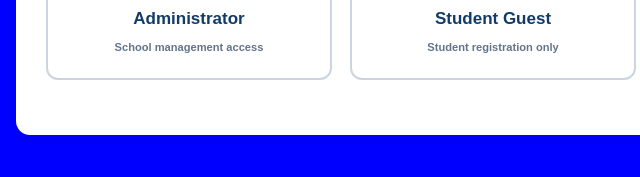
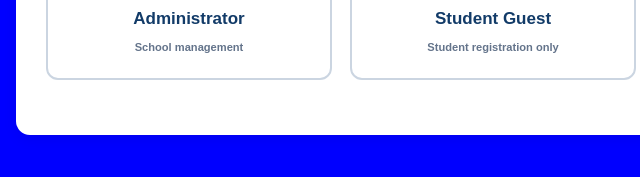
Before and after one commit to neodonath/GISAKURA-regislation, a plain HTML site: page index.html in a window 1280 px wide. Shown: the part 331-508 px from the top of the page, 299-939 px from the left. Drawn offline with Linux system fonts and the light colour scheme.

Commit message:
update html

```diff
--- a/index.html
+++ b/index.html
@@ -31,7 +31,7 @@
             <button class="role-card admin-card" id="adminChoice">
                 <span>ADMIN</span>
                 <strong>Administrator</strong>
-                <small>School management access</small>
+                <small>School management</small>
             </button>
 
             <button class="role-card guest-card" id="guestChoice">
```
